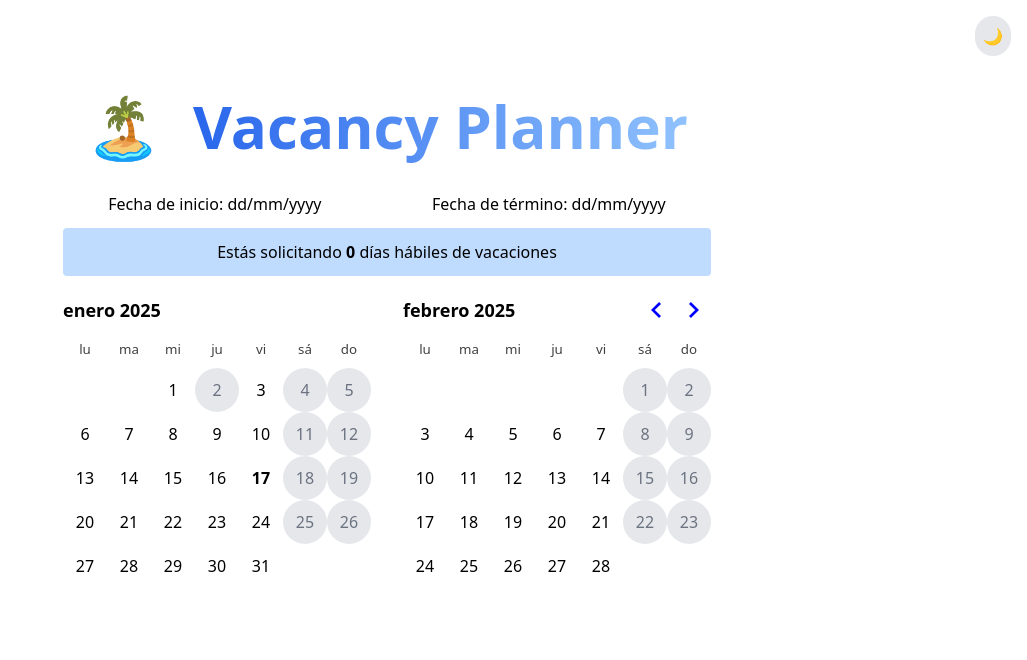
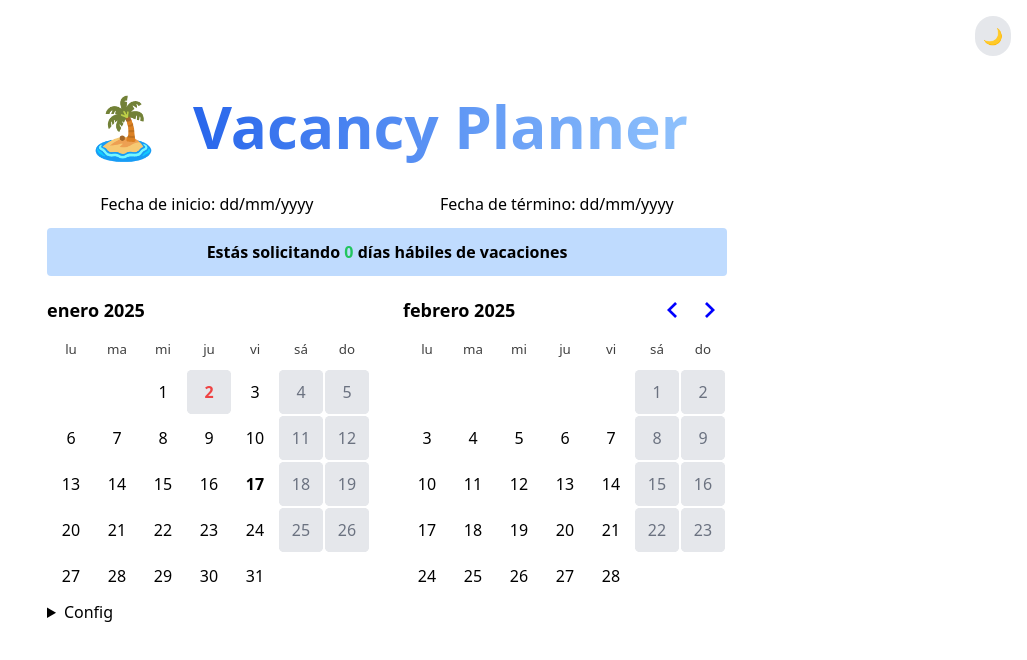
Before and after one commit to NicNeira/CalendarVacancy, a Next.js app: page / in a window 1280 px wide. Shown: the top 660 px of the page, without its empty margins (253-1280 px from the left). Built offline with nearby package versions, Linux system fonts and the light colour scheme.

Commit message:
add ranges

```diff
--- a/src/components/Calendar.tsx
+++ b/src/components/Calendar.tsx
@@ -1,39 +1,52 @@
 'use client'
 import { feriadosChile2025 } from "@/utils/utils";
-import { eachDayOfInterval, isSameDay, isWeekend, parseISO } from "date-fns";
+import { eachDayOfInterval, isSameDay, parseISO } from "date-fns";
 import { es } from "date-fns/locale";
 import { useState } from "react";
 import { DateRange, DayPicker } from "react-day-picker";
 import "react-day-picker/style.css";
 
 export function Calendar() {
+    const [daysWeek, setDaysWeek] = useState([0, 6])
     const [selectedRange, setSelectedRange] = useState<{
-        from?: Date | null
-        to?: Date | null
+        from?: Date
+        to?: Date
     }>({});
 
     const countDaysInRange = () => {
-        // if (selectedRange.from && selectedRange.to) {
-        //     const timeDiff = selectedRange.to.getTime() - selectedRange.from.getTime();
-        //     return Math.ceil(timeDiff / (1000 * 60 * 60 * 24)) + 1; // Incluye el día de inicio
-        // }
-
         if (selectedRange && selectedRange.from && selectedRange.to) {
             const daysInRange = eachDayOfInterval({
                 start: selectedRange.from,
                 end: selectedRange.to
             })
 
-            const validDays = daysInRange.filter(day => !isWeekend(day) && !feriadosChile2025.some(d => isSameDay(parseISO(d.fecha), day)))
+            const validDays = daysInRange.filter(day => !daysWeek.includes(day.getDay()) && !feriadosChile2025.some(d => isSameDay(parseISO(d.fecha), day)))
             return validDays.length
         }
-        return 0; // Si no hay rango seleccionado
+        return 0;
     };
 
     const daysDisabled = (date: Date) => {
-        return isWeekend(date) || feriadosChile2025.some(feriado => isSameDay(parseISO(feriado.fecha), date))
+        return daysWeek.includes(date.getDay()) || feriadosChile2025.some(feriado => isSameDay(parseISO(feriado.fecha), date))
     }
 
+    const disabledDayWeek = (day: number) => {
+        let daysFilter: number[]
+        if (daysWeek.includes(day)) {
+            daysFilter = daysWeek.filter(d => d !== day)
+        } else {
+            daysFilter = [...daysWeek, day]
+        }
+        setDaysWeek(daysFilter)
+        countDaysInRange()
+    }
+
+    const specialDay = feriadosChile2025.map(d => new Date(d.fecha + ' 00:00:00'))
+    const ranges = [
+        { user: 'juanito', from: new Date('2025-01-02 00:00:00'), to: new Date('2025-01-08 00:00:00'), color: 'bg-red-200' },
+        { user: 'pacho', from: new Date('2025-01-09 00:00:00'), to: new Date('2025-01-13 00:00:00'), color: 'bg-blue-200' },
+        { user: 'nico', from: new Date('2025-02-14 00:00:00'), to: new Date('2025-02-21 00:00:00'), color: 'bg-green-200' },
+    ]
 
     return (
         <>
@@ -42,19 +55,41 @@ export function Calendar() {
                 <span>Fecha de término: {selectedRange && selectedRange.to ? selectedRange.to?.toLocaleDateString() : 'dd/mm/yyyy'}</span>
             </div>
 
-            <div className="bg-blue-200 text-center rounded p-3 my-3">
-                Estás solicitando <span className="font-bold">{countDaysInRange()} </span>días hábiles de vacaciones
+            <div className="text-black bg-blue-200 dark:bg-green-200 text-center rounded p-3 my-3 font-semibold">
+                Estás solicitando <span className="font-bold text-green-500 dark:text-blue-500">{countDaysInRange()} </span>días hábiles de vacaciones
             </div >
 
             <DayPicker
+                modifiers={{
+                    special: specialDay,
+                    // ...ranges.reduce((acc, range) => {
+                    //     acc[range.color] = (date) => date >= range.from && date <= range.to;
+                    //     return acc;
+                    // }, {})
+                }}
+
+
+                modifiersClassNames={{
+                    special: 'text-red-500 font-bold',
+                    // ...ranges.reduce((acc, range) => {
+                    //     acc[range.color] = range.color;
+                    //     return acc;
+                    // }, {})
+                }}
+
+                modifiersStyles={{
+
+                }}
                 classNames={{
-                    day: 'rounded-full hover:bg-opacity-50',
+                    day: 'rounded-lg hover:bg-opacity-50 border-2 border-white dark:border-[#212121] transition-colors duration-200',
+
                     selected: 'border-transparent bg-red-200',
                     range_end: 'bg-red-200',
                     range_middle: 'bg-red-200',
                     range_start: 'bg-red-200',
                     disabled: '!bg-gray-200 text-gray-500',
-                    today: 'font-bold'
+                    today: 'font-bold',
+
                 }}
                 locale={es}
                 // autoFocus
@@ -70,11 +105,16 @@ export function Calendar() {
                         to: range?.to ?? undefined
                     })
                 }
-            // footer={
-            //     `Inicio: ${selectedRange.from?.toLocaleDateString()} - Fin: ${selectedRange.to?.toLocaleDateString()} ${countDaysInRange()} `
-            // }
-            // onDayClick={(e, a) => console.log(e, a)}
             />
+            <details>
+                <summary>Config</summary>
+                <div>
+
+                    {
+                        ['Domingo', 'Lunes', 'Martes', 'Miercoles', 'Jueves', 'Viernes', 'Sabados'].map((day, i) => <div key={i} className="flex gap-5 justify-between w-[200px]"><label className="bg-blue-200 w-full" htmlFor={day}>{day}</label><input id={day} type="checkbox" className="w-5 h-5" onClick={() => disabledDayWeek(i)} /></div>)
+                    }
+                </div>
+            </details>
         </>
     );
 }
```
